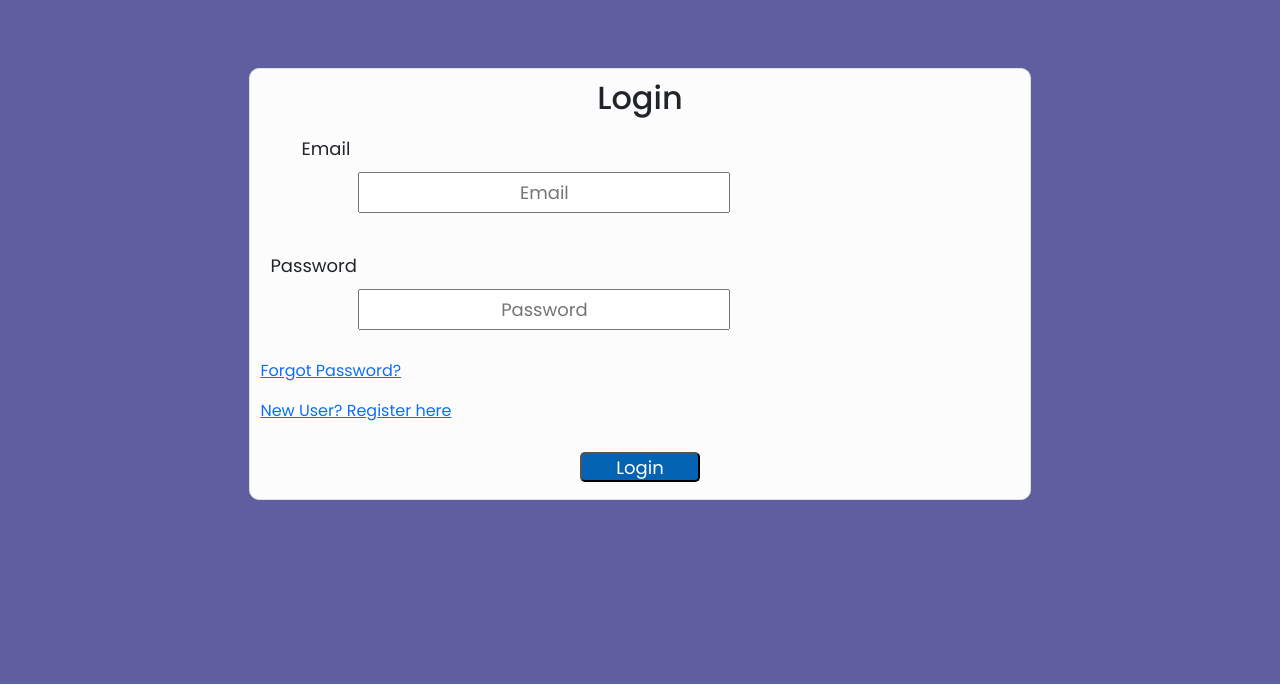
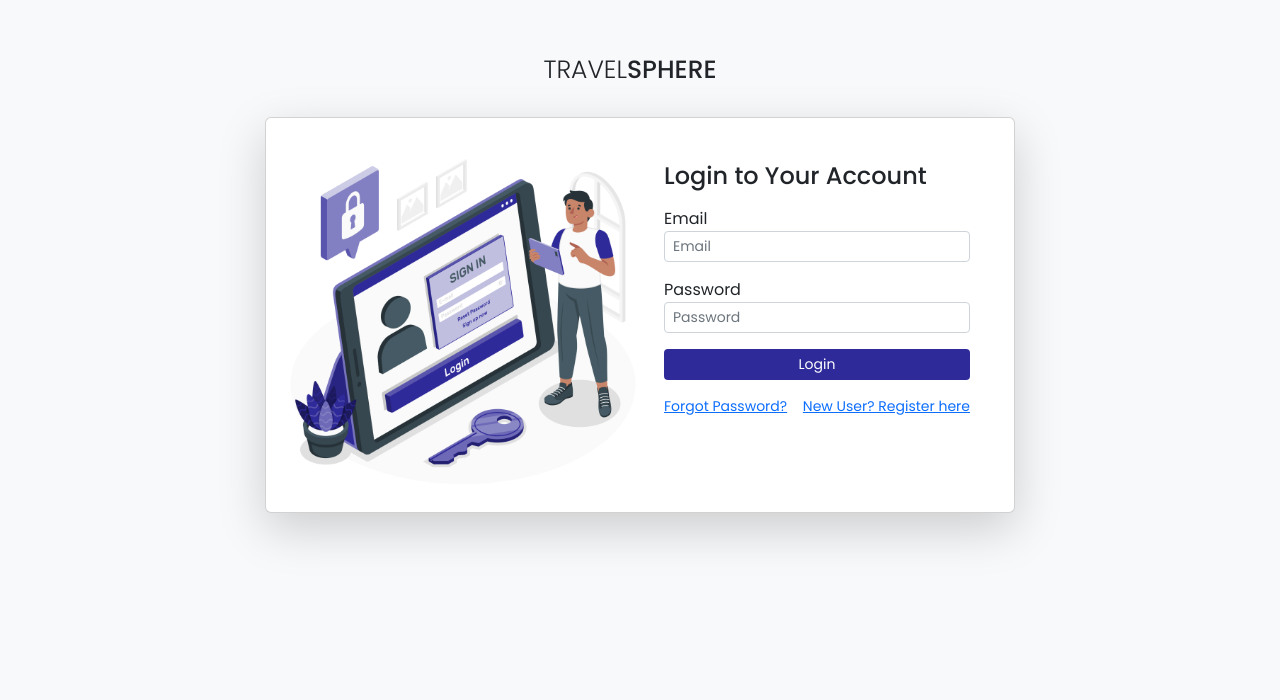
Before and after one commit to kaushalchandrapal/TravelSphere, a React (Create React App) app in the folder frontend/: page / in a window 1280 px wide. Shown: the part 116-816 px from the top of the page. Built offline with nearby package versions, Linux system fonts and the light colour scheme; no server answers.

Commit message:
Css changes for Login

```diff
--- a/frontend/src/components/loginModule/login.js
+++ b/frontend/src/components/loginModule/login.js
@@ -4,6 +4,7 @@ import './Style.css';
 import { Link, useNavigate } from 'react-router-dom';
 import Path from '../../constants/Path';
 import Axios from 'axios';
+import 'bootstrap/dist/css/bootstrap.min.css';
 
 const Host = process.env.REACT_APP_HOST_URL;
 
@@ -48,6 +49,7 @@ function Login() {
         } else if (!regex.test(values.email)) {
             errors.email = 'This is not a valid email format!';
         }
+
         if (!values.password) {
             errors.password = 'Password is required';
         } else if (values.password.length < 8) {
@@ -58,58 +60,80 @@ function Login() {
     };
 
     return (
-		<div className="body1">
+        <div className="bg-light py-2">
             <div className="container">
-				<form
-					className="container_form"
-					onSubmit={handleSubmit}
-				>
-					<h2>Login</h2>
+                <div className="d-flex justify-content-between align-items-center mb-2">
+                    <div className="logo d-flex align-items-center">
+                        <span className="first-half-logo text-dark">TRAVEL</span>
+                        <span className="second-half-logo text-dark">SPHERE</span>
+                    </div>
+                </div>
 
-					<div className="ui form">
-						<div className="field">
-							<label className="container_lable">Email </label>
+                <div className="card shadow-lg w-100 mx-auto" style={{ maxWidth: '750px' }}>
+                    <div className="row g-0">
+                        <div className="col-md-6 d-none d-md-block">
+                            <img
+                                src="/Images/login.png"
+                                alt="Travel"
+                                className="img-fluid h-100"
+                                style={{ width: '100%', height: '100%', objectFit: 'cover' }}
+                            />
+                        </div>
+
+                        <div className="col-md-6">
+                            <div className="card-body p-4">
+                                <h4 className="card-title mb-3">Login to Your Account</h4>
+                                <form onSubmit={handleSubmit} noValidate>
+                                    <div className="form-group mb-3">
+                                        <label htmlFor="email">Email</label>
                                         <input
                                             type="text"
+                                            className="form-control form-control-sm"
+                                            id="email"
                                             name="email"
-								className="email_input"
                                             placeholder="Email"
                                             value={formValues.email}
                                             onChange={handleChange}
                                         />
+                                        <p className="text-danger small">{formErrors.email}</p>
                                     </div>
-						<p className="forgotpass">{formErrors.email}</p>
 
-						<div className="field">
-							<label className="container_lable">Password </label>
+                                    <div className="form-group mb-3">
+                                        <label htmlFor="password">Password</label>
                                         <input
                                             type="password"
+                                            className="form-control form-control-sm"
+                                            id="password"
                                             name="password"
-								className="password_input"
                                             placeholder="Password"
                                             value={formValues.password}
                                             onChange={handleChange}
                                         />
-						</div>
-						<p className="forgotpass">{formErrors.password}</p>
-
-						<div>
-							<p className="forgotpass text-left">
-								<Link to={'/forgotpass'}>Forgot Password?</Link>
-							</p>
-
-							<p className="forgotpass text-right">
-								<Link to={'/register'}>New User? Register here</Link>
-							</p>
+                                        <p className="text-danger small">{formErrors.password}</p>
                                     </div>
 
-						<div className="btn">
-							<button className="btn-login">Login</button>
-						</div>
+
+                                    <button
+                                        type="submit"
+                                        className="btn w-100 btn-sm"
+                                        style={{ backgroundColor: '#2F2A99', color: 'white' }}
+                                    >
+                                        Login
+                                    </button>
+
+
+                                    <div className="d-flex justify-content-between mt-3">
+                                        <Link to={'/forgotpass'} className="small text-primary">Forgot Password?</Link>
+                                        <Link to={'/register'} className="small text-primary">New User? Register here</Link>
                                     </div>
                                 </form>
                             </div>
                         </div>
+                    </div>
+                </div>
+            </div>
+        </div>
     );
 }
+
 export default Login;
```
Also changed, not shown: frontend/public/Images/login.png (added). Lines whose indentation alone changed are shown as unchanged.
